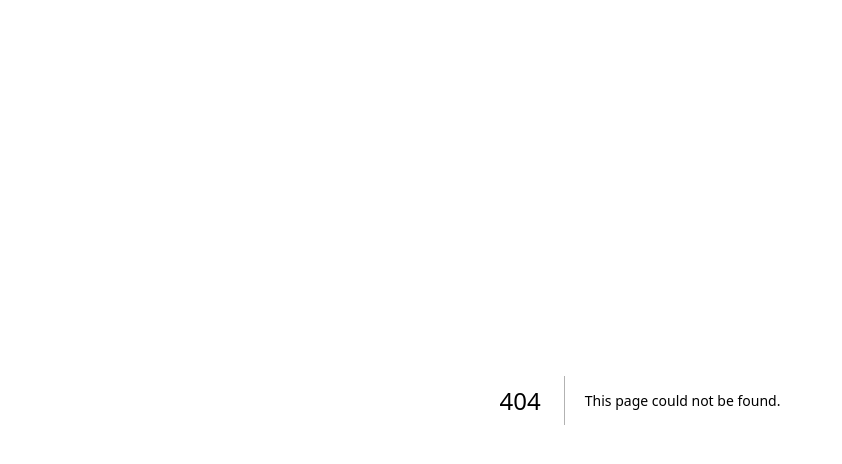
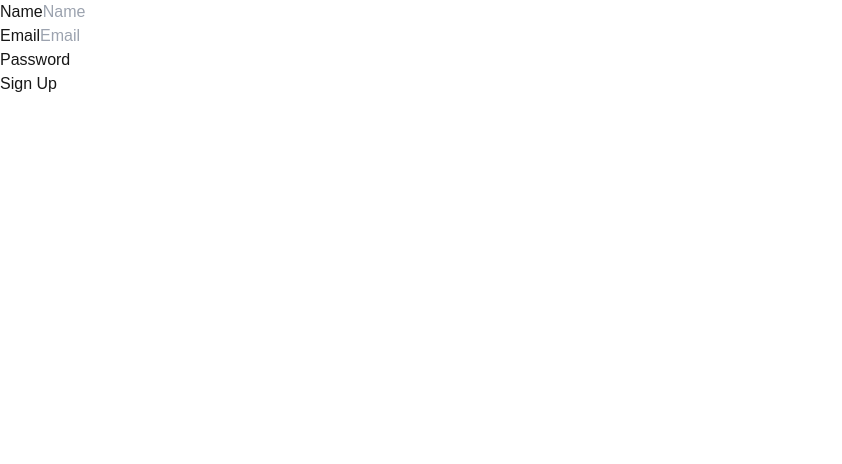
Before and after one commit to T-Ageishi/nextjs-playground, a Next.js app: page /signup in a window 1280 px wide. Before the commit this address had no page. Shown: the top 464 px of the page, without its empty margins (0-842 px from the left). Built offline with nearby package versions, Linux system fonts and the light colour scheme.

Commit message:
[FEAT]: 認証系サンプル追加

```diff
--- /dev/null
+++ b/src/app/signup/page.tsx
@@ -0,0 +1,5 @@
+import { SignupForm } from "@/components/signup_form";
+
+export default function SignupPage() {
+	return <SignupForm />;
+}
--- /dev/null
+++ b/src/components/signup_form/index.tsx
@@ -0,0 +1,43 @@
+"use client";
+
+import { signup } from "@/lib/actions/auth";
+import { useActionState } from "react";
+
+export function SignupForm() {
+	const [state, action, pending] = useActionState(signup, undefined);
+
+	return (
+		<form action={action}>
+			<div>
+				<label htmlFor="name">Name</label>
+				<input id="name" name="name" placeholder="Name" />
+			</div>
+			{state?.errors?.name && <p>{state.errors.name}</p>}
+
+			<div>
+				<label htmlFor="email">Email</label>
+				<input id="email" name="email" type="email" placeholder="Email" />
+			</div>
+			{state?.errors?.email && <p>{state.errors.email}</p>}
+
+			<div>
+				<label htmlFor="password">Password</label>
+				<input id="password" name="password" type="password" />
+			</div>
+			{state?.errors?.password && (
+				<div>
+					<p>Password must:</p>
+					<ul>
+						{state.errors.password.map((error) => (
+							<li key={error}>- {error}</li>
+						))}
+					</ul>
+				</div>
+			)}
+
+			<button disabled={pending} type="submit">
+				Sign Up
+			</button>
+		</form>
+	);
+}
--- /dev/null
+++ b/src/lib/actions/auth/index.ts
@@ -0,0 +1 @@
+export * from "./signup";
--- /dev/null
+++ b/src/lib/actions/auth/signup.ts
@@ -0,0 +1,19 @@
+"use server";
+
+import { FormState, SignupFormSchema } from "@/lib/definitions";
+
+export async function signup(state: FormState, formData: FormData) {
+	const validatedFields = SignupFormSchema.safeParse({
+		name: formData.get("name"),
+		email: formData.get("email"),
+		password: formData.get("password"),
+	});
+
+	if (!validatedFields.success) {
+		return {
+			errors: validatedFields.error.flatten().fieldErrors,
+		};
+	}
+
+	//ユーザーを作成する
+}
--- /dev/null
+++ b/src/lib/definitions.ts
@@ -0,0 +1,29 @@
+import { z } from "zod";
+
+export const SignupFormSchema = z.object({
+	name: z
+		.string()
+		.min(2, { message: "Name must be at least 2 characters long." })
+		.trim(),
+	email: z.string().email({ message: "Please enter a valid email." }).trim(),
+	password: z
+		.string()
+		.min(8, { message: "Be at least 8 characters long." })
+		.regex(/[a-zA-Z]/, { message: "Contain at least one letter." })
+		.regex(/[0-9]/, { message: "Contain at least one number" })
+		.regex(/[^a-zA-Z0-9]/, {
+			message: "Contain at least one special character.",
+		})
+		.trim(),
+});
+
+export type FormState =
+	| {
+			errors?: {
+				name?: string[];
+				email?: string[];
+				password?: string[];
+			};
+			message?: string;
+	  }
+	| undefined;
```
